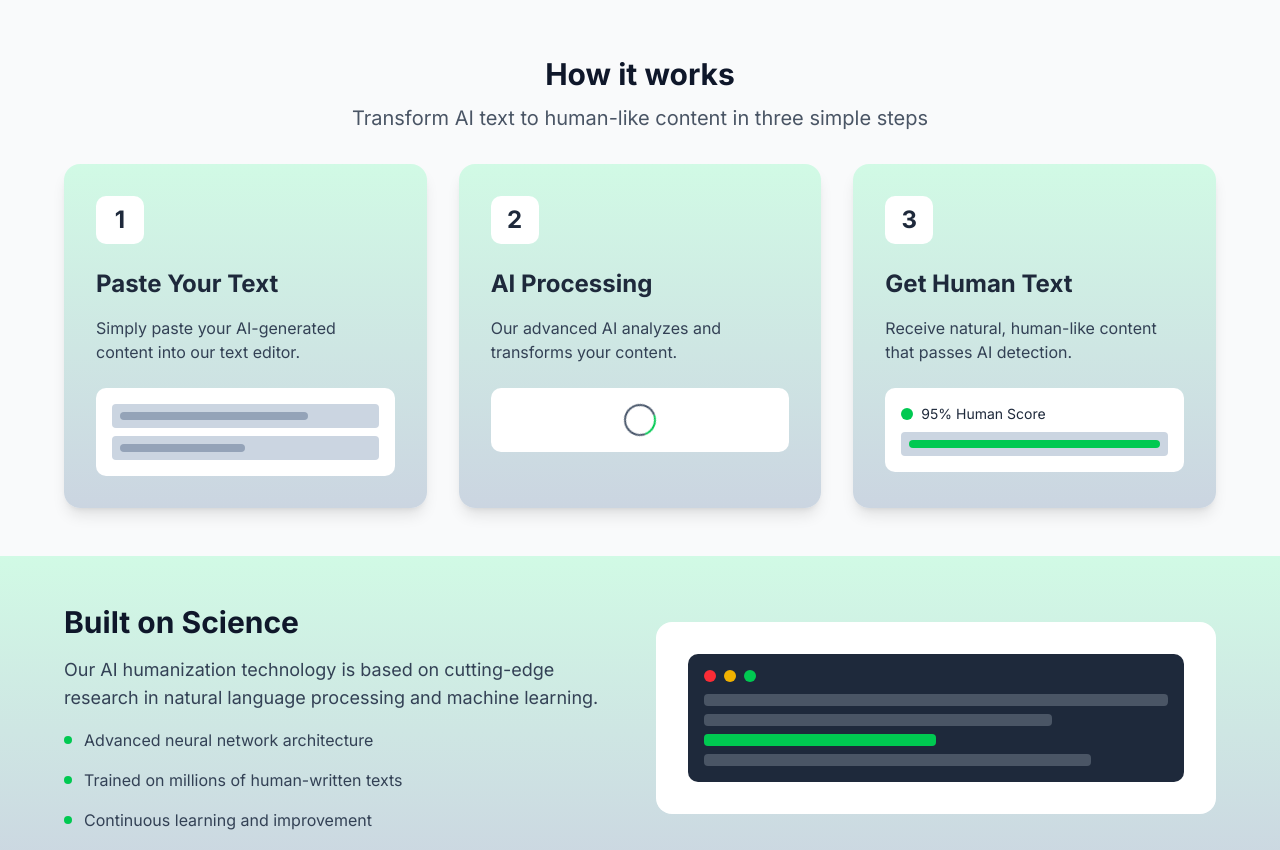
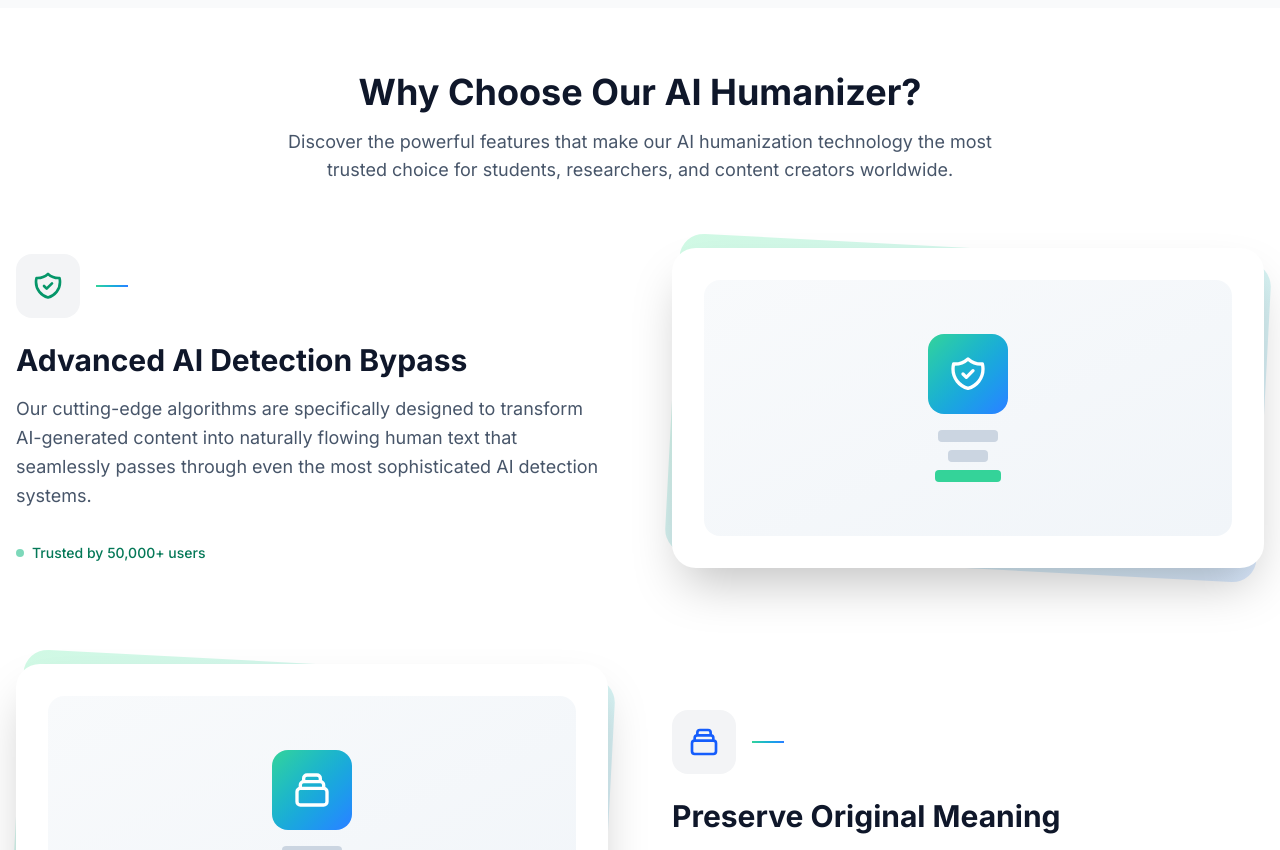
Before and after one commit to Rohitvishwakarma5133/hello, a Next.js app: page / in a window 1280 px wide. Shown: the part 1440-2290 px from the top of the page. Built offline with nearby package versions, Linux system fonts and the light colour scheme.

Commit message:
add Zig-zag features section below the compatibility section (Bypass any AI Content Detectors) div

```diff
--- a/src/app/page.tsx
+++ b/src/app/page.tsx
@@ -4,6 +4,7 @@ import { useState, useEffect } from 'react';
 import FeaturePills from '@/components/FeaturePills';
 import FAQSection from '@/components/FAQSection';
 import AICompatibilitySection from '@/components/AICompatibilitySection';
+import FeaturesSection from '@/components/FeaturesSection';
 
 export default function Home() {
   const [inputText, setInputText] = useState('');
@@ -266,6 +267,9 @@ export default function Home() {
 
       {/* AI Compatibility Section */}
       <AICompatibilitySection />
+
+      {/* Features Section */}
+      <FeaturesSection />
 
       {/* 3-Step Process Section */}
       <section className="py-12 px-4 bg-gray-50">
--- /dev/null
+++ b/src/components/FeaturesSection.tsx
@@ -0,0 +1,139 @@
+import React from 'react';
+
+const FeaturesSection = () => {
+  const features = [
+    {
+      id: 1,
+      title: "Advanced AI Detection Bypass",
+      description: "Our cutting-edge algorithms are specifically designed to transform AI-generated content into naturally flowing human text that seamlessly passes through even the most sophisticated AI detection systems.",
+      icon: (
+        <svg className="w-8 h-8 text-emerald-600" fill="none" stroke="currentColor" viewBox="0 0 24 24">
+          <path strokeLinecap="round" strokeLinejoin="round" strokeWidth={2} d="M9 12l2 2 4-4m5.618-4.016A11.955 11.955 0 0112 2.944a11.955 11.955 0 01-8.618 3.04A12.02 12.02 0 003 9c0 5.591 3.824 10.29 9 11.622 5.176-1.332 9-6.03 9-11.622 0-1.042-.133-2.052-.382-3.016z" />
+        </svg>
+      ),
+      image: "/api/placeholder/600/400"
+    },
+    {
+      id: 2,
+      title: "Preserve Original Meaning",
+      description: "While transforming your text to bypass AI detectors, our intelligent system maintains the core message, facts, and context of your original content without any loss of information or accuracy.",
+      icon: (
+        <svg className="w-8 h-8 text-blue-600" fill="none" stroke="currentColor" viewBox="0 0 24 24">
+          <path strokeLinecap="round" strokeLinejoin="round" strokeWidth={2} d="M19 11H5m14 0a2 2 0 012 2v6a2 2 0 01-2 2H5a2 2 0 01-2-2v-6a2 2 0 012-2m14 0V9a2 2 0 00-2-2M5 11V9a2 2 0 012-2m0 0V5a2 2 0 012-2h6a2 2 0 012 2v2M7 7h10" />
+        </svg>
+      ),
+      image: "/api/placeholder/600/400"
+    },
+    {
+      id: 3,
+      title: "Natural Language Flow",
+      description: "Experience the power of our advanced natural language processing that adds human-like variations, contractions, and conversational elements to make your content sound genuinely authentic.",
+      icon: (
+        <svg className="w-8 h-8 text-purple-600" fill="none" stroke="currentColor" viewBox="0 0 24 24">
+          <path strokeLinecap="round" strokeLinejoin="round" strokeWidth={2} d="M7 8h10M7 12h4m1 8l-4-4H5a2 2 0 01-2-2V6a2 2 0 012-2h14a2 2 0 012 2v8a2 2 0 01-2 2h-1l-4 4z" />
+        </svg>
+      ),
+      image: "/api/placeholder/600/400"
+    },
+    {
+      id: 4,
+      title: "Lightning-Fast Processing",
+      description: "Get your humanized content in seconds, not minutes. Our optimized AI engine processes your text instantly while maintaining the highest quality standards, so you can meet tight deadlines without compromising on authenticity.",
+      icon: (
+        <svg className="w-8 h-8 text-orange-600" fill="none" stroke="currentColor" viewBox="0 0 24 24">
+          <path strokeLinecap="round" strokeLinejoin="round" strokeWidth={2} d="M13 10V3L4 14h7v7l9-11h-7z" />
+        </svg>
+      ),
+      image: "/api/placeholder/600/400"
+    }
+  ];
+
+  return (
+    <section className="py-16 px-4 bg-white">
+      <div className="max-w-7xl mx-auto">
+        <div className="text-center mb-16">
+          <h2 className="text-3xl md:text-4xl font-bold text-slate-900 mb-4">
+            Why Choose Our AI Humanizer?
+          </h2>
+          <p className="text-lg text-slate-600 max-w-3xl mx-auto">
+            Discover the powerful features that make our AI humanization technology the most trusted choice for students, researchers, and content creators worldwide.
+          </p>
+        </div>
+
+        <div className="space-y-24">
+          {features.map((feature, index) => (
+            <div key={feature.id} className={`flex flex-col ${index % 2 === 0 ? 'lg:flex-row' : 'lg:flex-row-reverse'} items-center gap-12 lg:gap-16`}>
+              {/* Content Side */}
+              <div className="flex-1 space-y-6">
+                <div className="flex items-center gap-4">
+                  <div className="flex-shrink-0 w-16 h-16 bg-gray-100 rounded-2xl flex items-center justify-center">
+                    {feature.icon}
+                  </div>
+                  <div className="w-8 h-0.5 bg-gradient-to-r from-emerald-400 to-blue-500"></div>
+                </div>
+
+                <div className="space-y-4">
+                  <h3 className="text-2xl md:text-3xl font-bold text-slate-900">
+                    {feature.title}
+                  </h3>
+                  <p className="text-lg text-slate-600 leading-relaxed">
+                    {feature.description}
+                  </p>
+
+                  {feature.id === 1 && (
+                    <div className="flex items-center gap-2 pt-4">
+                      <div className="w-2 h-2 bg-emerald-500 rounded-full animate-pulse"></div>
+                      <span className="text-sm font-medium text-emerald-700">
+                        Trusted by 50,000+ users
+                      </span>
+                    </div>
+                  )}
+                </div>
+              </div>
+
+              {/* Image Side */}
+              <div className="flex-1">
+                <div className="relative">
+                  <div className="absolute inset-0 bg-gradient-to-br from-emerald-100 to-blue-100 rounded-3xl transform rotate-3"></div>
+                  <div className="relative bg-white rounded-3xl shadow-2xl p-8">
+                    <div className="bg-gradient-to-br from-slate-50 to-slate-100 rounded-2xl p-8 h-64 flex items-center justify-center">
+                      {/* Placeholder for feature illustration */}
+                      <div className="text-center space-y-4">
+                        <div className="w-20 h-20 bg-gradient-to-br from-emerald-400 to-blue-500 rounded-2xl mx-auto flex items-center justify-center">
+                          {React.cloneElement(feature.icon, { className: "w-10 h-10 text-white" })}
+                        </div>
+                        <div className="space-y-2">
+                          <div className="h-3 bg-slate-300 rounded w-3/4 mx-auto"></div>
+                          <div className="h-3 bg-slate-300 rounded w-1/2 mx-auto"></div>
+                          <div className="h-3 bg-emerald-400 rounded w-5/6 mx-auto"></div>
+                        </div>
+                      </div>
+                    </div>
+                  </div>
+                </div>
+              </div>
+            </div>
+          ))}
+        </div>
+
+        {/* Call to Action */}
+        <div className="text-center mt-16 pt-8 border-t border-slate-200">
+          <div className="inline-flex items-center gap-2 bg-emerald-50 border border-emerald-200 rounded-full px-6 py-3 mb-4">
+            <svg className="w-5 h-5 text-emerald-600" fill="none" stroke="currentColor" viewBox="0 0 24 24">
+              <path strokeLinecap="round" strokeLinejoin="round" strokeWidth={2} d="M13 10V3L4 14h7v7l9-11h-7z" />
+            </svg>
+            <span className="text-emerald-700 font-medium">Ready to get started?</span>
+          </div>
+          <h3 className="text-2xl font-bold text-slate-900 mb-2">
+            Transform Your AI Content Today
+          </h3>
+          <p className="text-slate-600">
+            Join thousands of satisfied users who trust our AI humanization technology
+          </p>
+        </div>
+      </div>
+    </section>
+  );
+};
+
+export default FeaturesSection;
```
